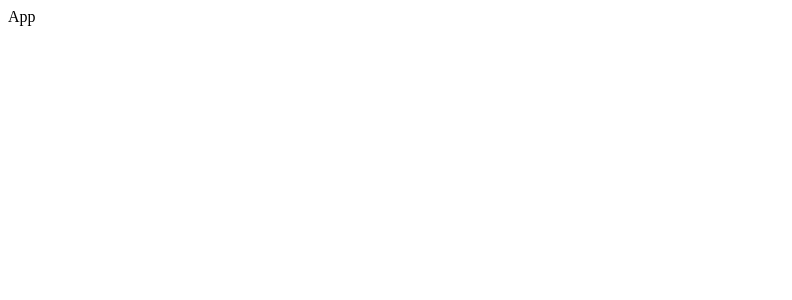
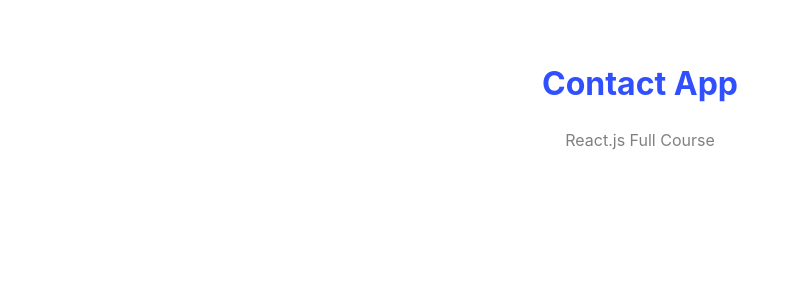
Before and after one commit to Rezam496/Contact-App, a React (Vite) app: page / in a window 1280 px wide. Shown: the top 300 px of the page, without its empty margins (0-792 px from the left). Built offline with nearby package versions, Linux system fonts and the light colour scheme.

Commit message:
Create Header project

```diff
--- a/src/App.jsx
+++ b/src/App.jsx
@@ -1,8 +1,11 @@
 import React from 'react'
+import Header from './components/Header'
 
 function App() {
   return (
-    <div>App</div>
+    <>
+    <Header/>
+    </>
   )
 }
 
--- /dev/null
+++ b/src/components/Header.jsx
@@ -0,0 +1,12 @@
+import React from 'react'
+import styles from './Header.module.css'
+function Header() {
+  return (
+    <div className={styles.container}>
+        <h1>Contact App</h1>
+        <p>React.js Full Course</p>
+    </div>
+  )
+}
+
+export default Header
--- /dev/null
+++ b/src/components/Header.module.css
@@ -0,0 +1,11 @@
+.container{
+    margin: 50px 0;
+    text-align: center;
+}
+.container h1{
+    color: #304ffe;
+    margin-bottom: 20px;
+}
+.container p{
+    color: gray;
+}
--- a/src/main.jsx
+++ b/src/main.jsx
@@ -1,6 +1,6 @@
 import { StrictMode } from 'react'
 import { createRoot } from 'react-dom/client'
-
+import './global.css'
 import App from './App.jsx'
 
 createRoot(document.getElementById('root')).render(
```
